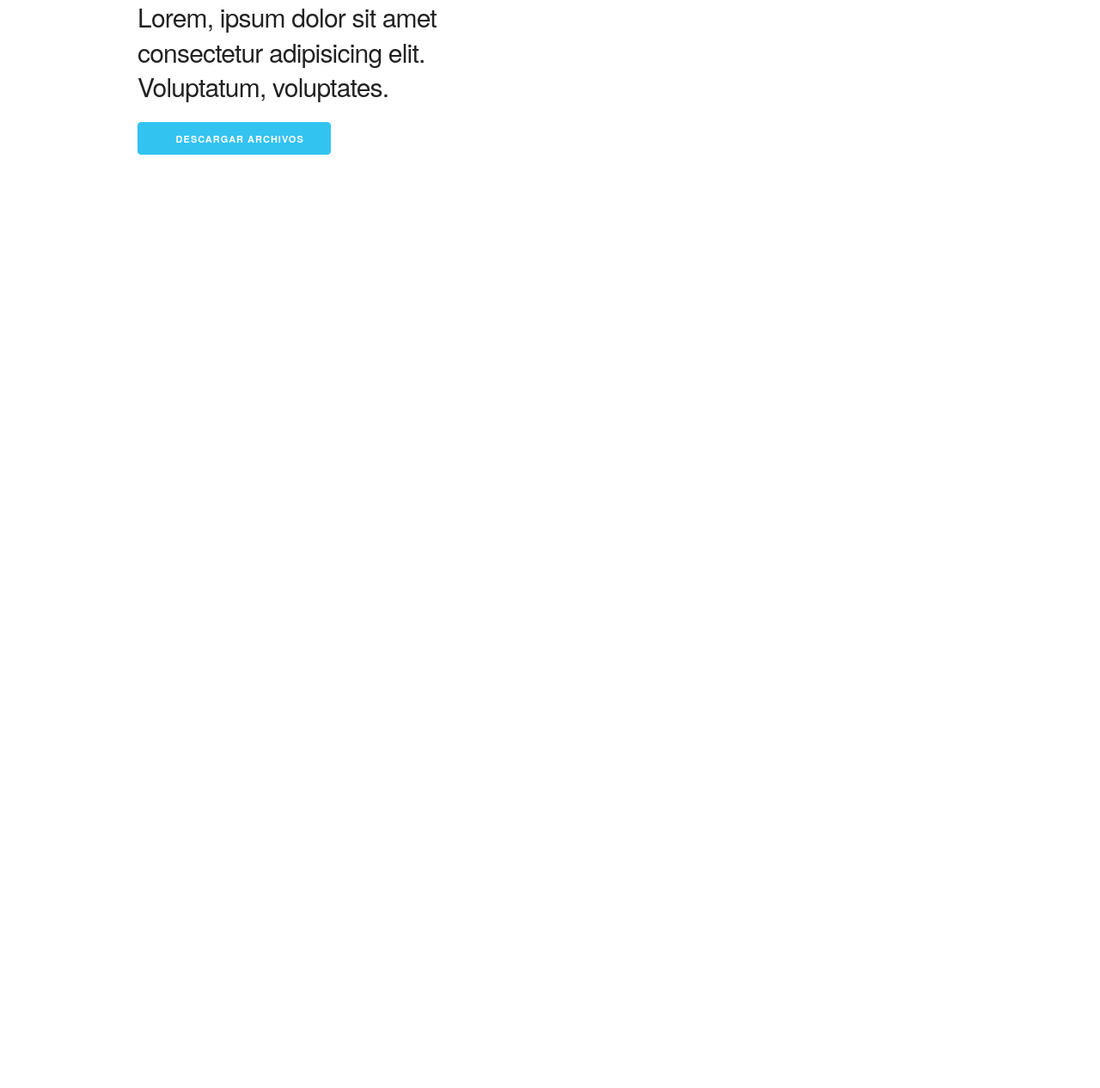
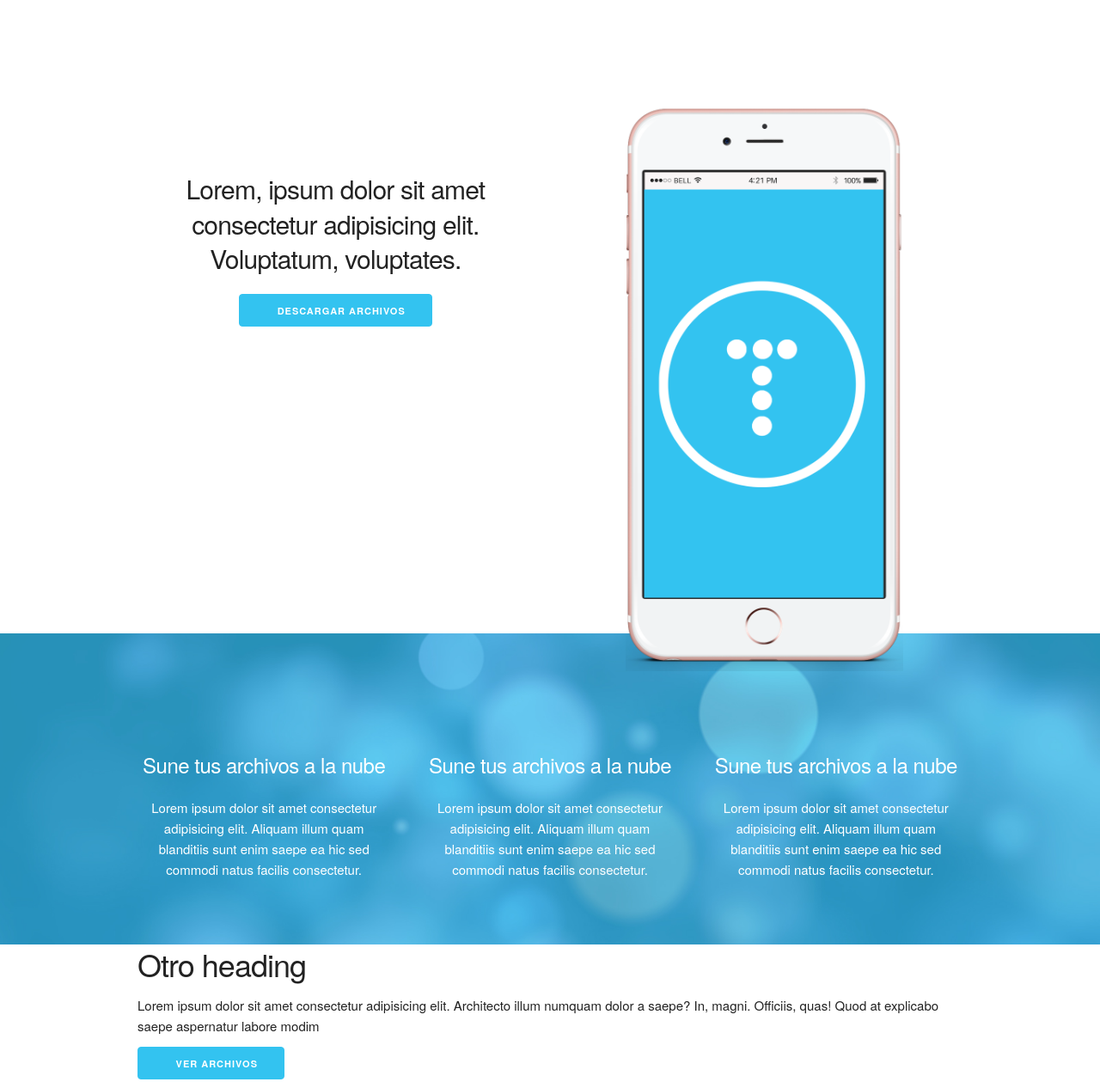
Before and after one commit to n00bDr01d/des31012023, a plain HTML site: page index.html in a window 1280 px wide. Shown: the whole page at 86% size. Before the commit the page ends 800 px from the top, so only its background shows below. Drawn offline with Linux system fonts and the light colour scheme.

Commit message:
Anadida la seccion a b y c

```diff
--- a/css/estilos.css
+++ b/css/estilos.css
@@ -15,4 +15,31 @@
 
 .section-a{
     background-image: url('../img/section-bg.jpg');
+    background-size: cover;
+    color: white;
+    padding-bottom: 5rem;
 }
+
+.section-a .fa{
+    font-size: 40px;
+    margin-bottom: .5rem;
+    color: #b4e6fb;
+}
+
+section-a h5{
+    margin-bottom: .4rem;
+}
+
+section-c {
+    background-image: url('../img/section-bg.jpg');
+    background-size: cover;
+    color: white;
+}
+
+
+@media(min-width:750px){
+    .showcase-heading{
+        font-size: 3.0rem;
+        padding-top: 11rem;
+    }
+}
--- a/index.html
+++ b/index.html
@@ -12,27 +12,56 @@
 </head>
 <body>
     <!--ShowCase-->
-    <section class="sectio">
+    <section class="section">
         <div class="container">
             <div class="row">
                 <div class="one-half column">
-                    <h4>Lorem, ipsum dolor sit amet consectetur adipisicing elit. Voluptatum, voluptates.</h4>
+                    <h4 class="showcase-heading">Lorem, ipsum dolor sit amet consectetur adipisicing elit. Voluptatum, voluptates.</h4>
                     <a href="#" class="button button-primary">
                         <i class="fa fa-download"></i>
                         Descargar archivos
                     </a>
+                </div>
+                <div class="one-half column">
+                    <img src="img/iphone.png" class="showcase-img" alt="">
                 </div>
             </div>
         </div>
     </section>
 
     <!--Sección A-->
-    <section>
-
+    <section class="section section-a">
+        <div class="container">
+            <div class="row">
+                <div class="one-third column">
+                    <i class="fa fa-calendar"></i>
+                    <h5>Sune tus archivos a la nube</h5>
+                    <p>Lorem ipsum dolor sit amet consectetur adipisicing elit. Aliquam illum quam blanditiis sunt enim saepe ea hic sed commodi natus facilis consectetur.</p>
+                </div>
+                <div class="one-third column">
+                    <i class="fa fa-cloud"></i>
+                    <h5>Sune tus archivos a la nube</h5>
+                    <p>Lorem ipsum dolor sit amet consectetur adipisicing elit. Aliquam illum quam blanditiis sunt enim saepe ea hic sed commodi natus facilis consectetur.</p>
+                </div>
+                <div class="one-third column">
+                    <i class="fa fa-desktop"></i>
+                    <h5>Sune tus archivos a la nube</h5>
+                    <p>Lorem ipsum dolor sit amet consectetur adipisicing elit. Aliquam illum quam blanditiis sunt enim saepe ea hic sed commodi natus facilis consectetur.</p>
+                </div>
+            </div>
+        </div>
     </section>
 
-    <section>
+    <section class="section-b">
+        <div class="container">
+            <h3 class="section-heading">Otro heading</h3>
+            <p class="section-description">Lorem ipsum dolor sit amet consectetur adipisicing elit. Architecto illum numquam dolor a saepe? In, magni. Officiis, quas! Quod at explicabo saepe aspernatur labore modim</p>
+            <a href="#" class="button button-primary">
+                <i class="fa fa-file"></i>
+                Ver archivos
+            </a>
 
+        </div>
     </section>
 </body>
 </html>
```
